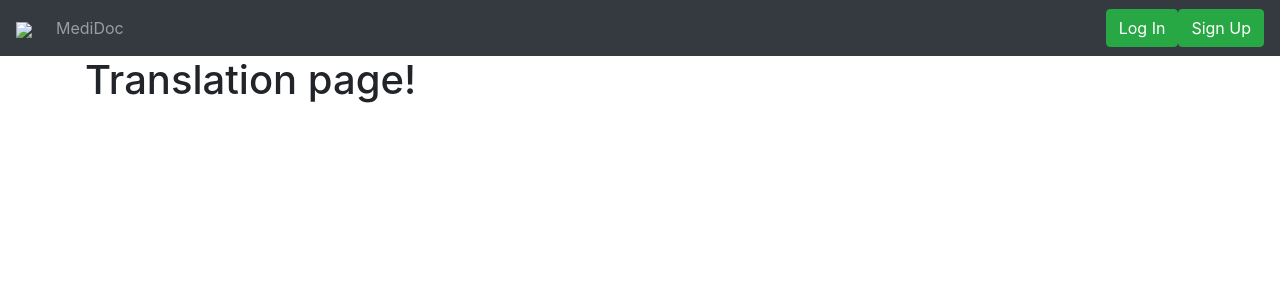
After one commit to nipster94/StartHack2021, a Django app: template templates/translation.html in a window 1280 px wide. The commit adds this page. Shown: the top 300 px of the page. Run offline with Django 3.2, Linux system fonts and the light colour scheme; the template is opened without the code that fills it, so the values that code supplies are empty; parts of the project's set-up code (start-up, migrations or seed data) failed here and were passed over; some libraries are stand-ins or nearby versions.

Commit message:
Added NavBar

```diff
--- a/templates/partials/_base.html
+++ b/templates/partials/_base.html
@@ -11,9 +11,12 @@
     <title>MediDoc{% block title %}{% endblock title %}</title>
 </head>
 <body>
-    <!-- {% include 'partials/_navbar.html' %} -->
-    {% block content %}
+    {% include 'partials/_navbar.html' %}
 
-    {% endblock content %}
+    <div class="container">
+        {% block content %}
+
+        {% endblock content %}
+    </div>
 </body>
 </html>
--- /dev/null
+++ b/templates/partials/_navbar.html
@@ -0,0 +1,23 @@
+<nav class="navbar navbar-expand-lg navbar-dark bg-dark">
+    <a class="navbar-brand" href="#"><img src="#"></a>
+    <button class="navbar-toggler" type="button" data-toggle="collapse" data-target="#navbarSupportedContent" aria-controls="navbarSupportedContent" aria-expanded="false" aria-label="Toggle navigation">
+      <span class="navbar-toggler-icon"></span>
+    </button>
+
+    <div class="collapse navbar-collapse" id="navbarSupportedContent">
+      <ul class="navbar-nav mr-auto">
+        <li class="nav-item">
+          <a class="nav-link" href="#">MediDoc</a>
+        </li>
+      </ul>
+
+        <div class="form-inline my-2 my-lg-0">
+          <!-- {% if user.is_authenticated %} -->
+            <a href="#"class="btn btn-success">Log Out</a>
+          <!-- {% else %} -->
+            <a href="#"class="btn btn-success login-button">Log In</a>
+            <a href="#"class="btn btn-success registration-button">Sign Up</a>
+          <!-- {% endif %} -->
+       </div>
+    </div>
+  </nav>
--- /dev/null
+++ b/templates/translation.html
@@ -0,0 +1,8 @@
+{% extends 'partials/_base.html' %}
+
+{% block title %}| Translation {% endblock title %}
+
+{% block content %}
+    <h1>Translation page!</h1>
+
+{% endblock content %}
--- a/translation/views.py
+++ b/translation/views.py
@@ -8,4 +8,4 @@ def translateView(request):
 
     }
 
-    return render(request, "home.html", context)
+    return render(request, "translation.html", context)
```
Also changed, not shown: templates/home.html (deleted, +0 -12 lines).
